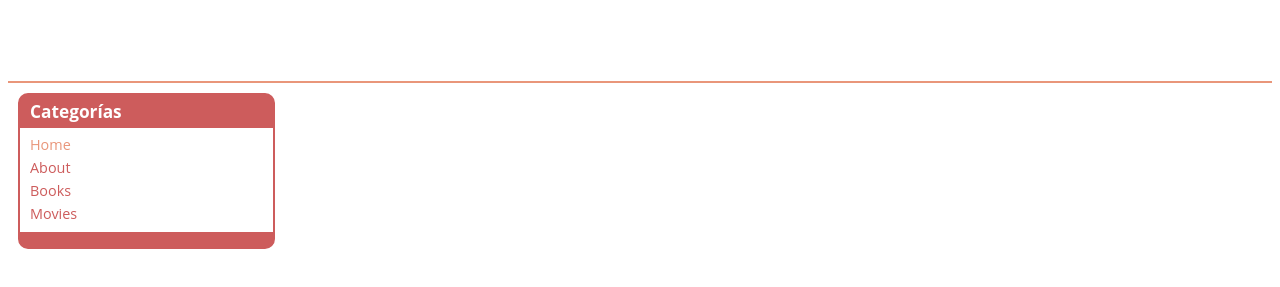
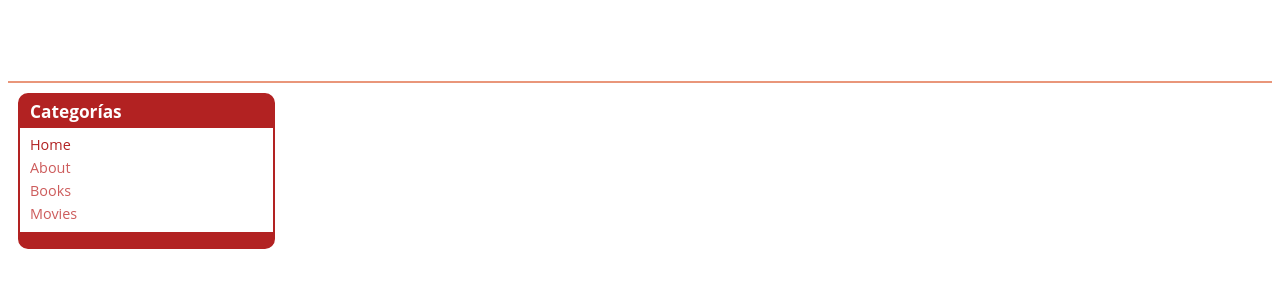
Before and after one commit to Rotshrek/Learning3, a website: page index.html in a window 1280 px wide. Shown: the part 27-314 px from the top of the page. Drawn offline with Linux system fonts and the light colour scheme.

Commit message:
Pre-branch

```diff
--- a/index.html
+++ b/index.html
@@ -3,6 +3,7 @@
 <head>
 	<title></title>
 	<link rel="stylesheet" href="styles.css">
+	<script src="main.js"></script>
 </head>
 <body>
 
--- a/styles.css
+++ b/styles.css
@@ -8,8 +8,8 @@ nav.sidebar {
 	width: 20%;
 	font-family: open sans;
 	font-size: 0.9em;
-	border: solid 2px indianred;
-	background-color: indianred;
+	border: solid 2px firebrick;
+	background-color: firebrick;
 	border-radius: 10px;
 	margin: 10px;
 	padding: 0;
@@ -39,7 +39,7 @@ nav.sidebar li a {
 	text-decoration: none;}
 
 nav.sidebar li a.active {
-	color: darksalmon;
+	color: firebrick;
 }
 
 nav.sidebar li a:hover {
```
